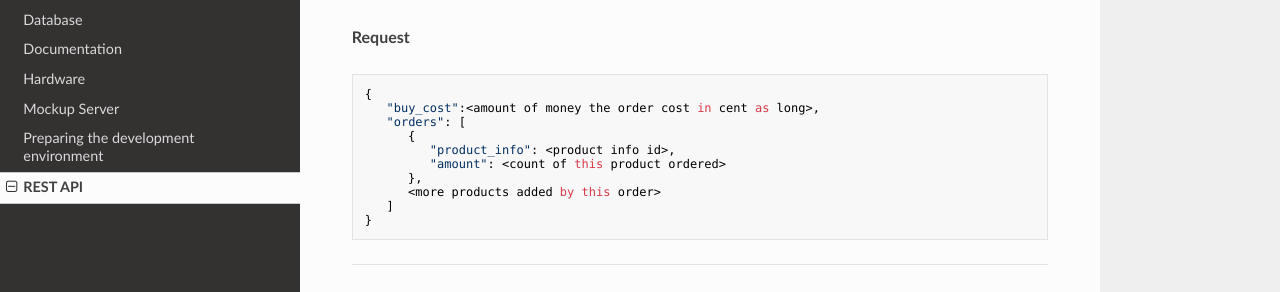
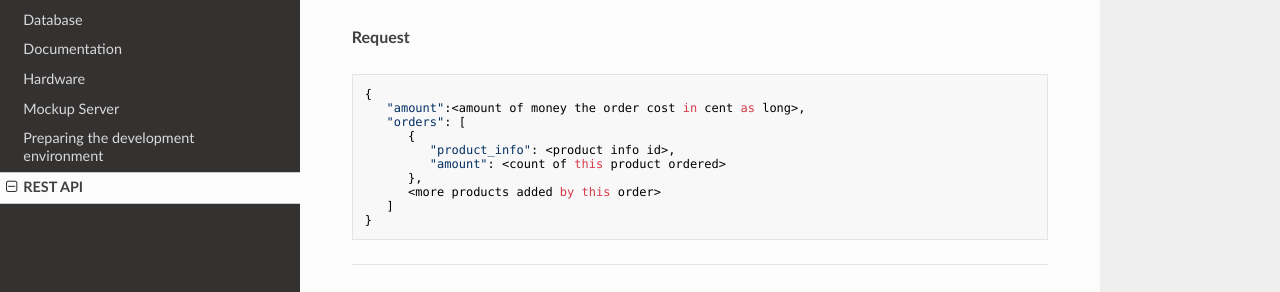
Before and after one commit to FSIN-ohm/Matomat-Documentation, an MkDocs documentation site: the page built from docs/rest_api.md, in a window 1280 px wide and 900 px high, scrolled down 11790 px. Shown: the part 159-451 px from the top of the window. Built offline with MkDocs 1.6.1, drawn with Linux system fonts in a browser that asks for light colours; nearby versions of some CDN libraries.

Commit message:
buy_coast -> amount

````diff
--- a/docs/rest_api.md
+++ b/docs/rest_api.md
@@ -573,7 +573,7 @@
 
 ```
 {
-   "buy_cost":<amount of money the order cost in cent as long>,
+   "amount":<amount of money the order cost in cent as long>,
    "orders": [
       {
          "product_info": <product info id>,
````
